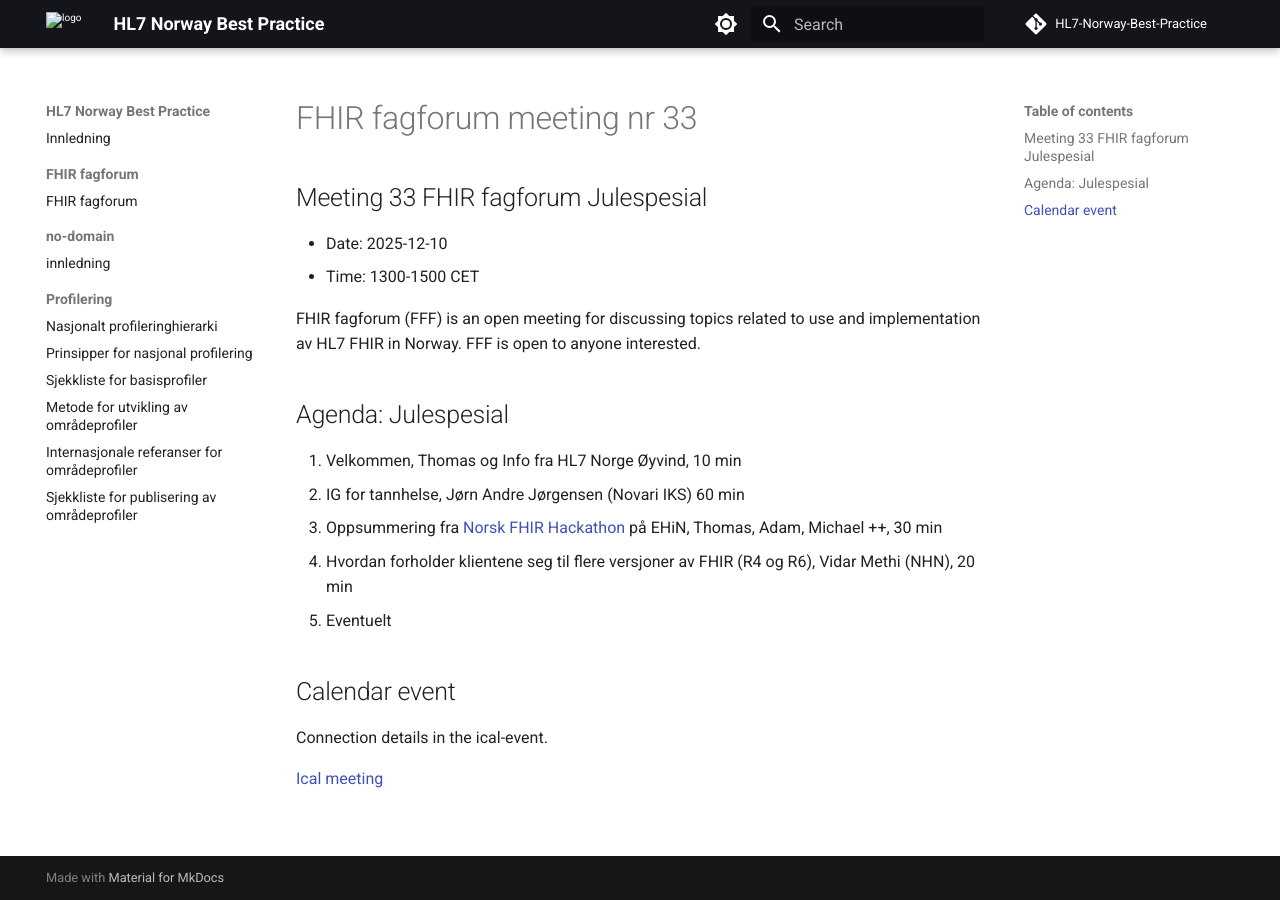
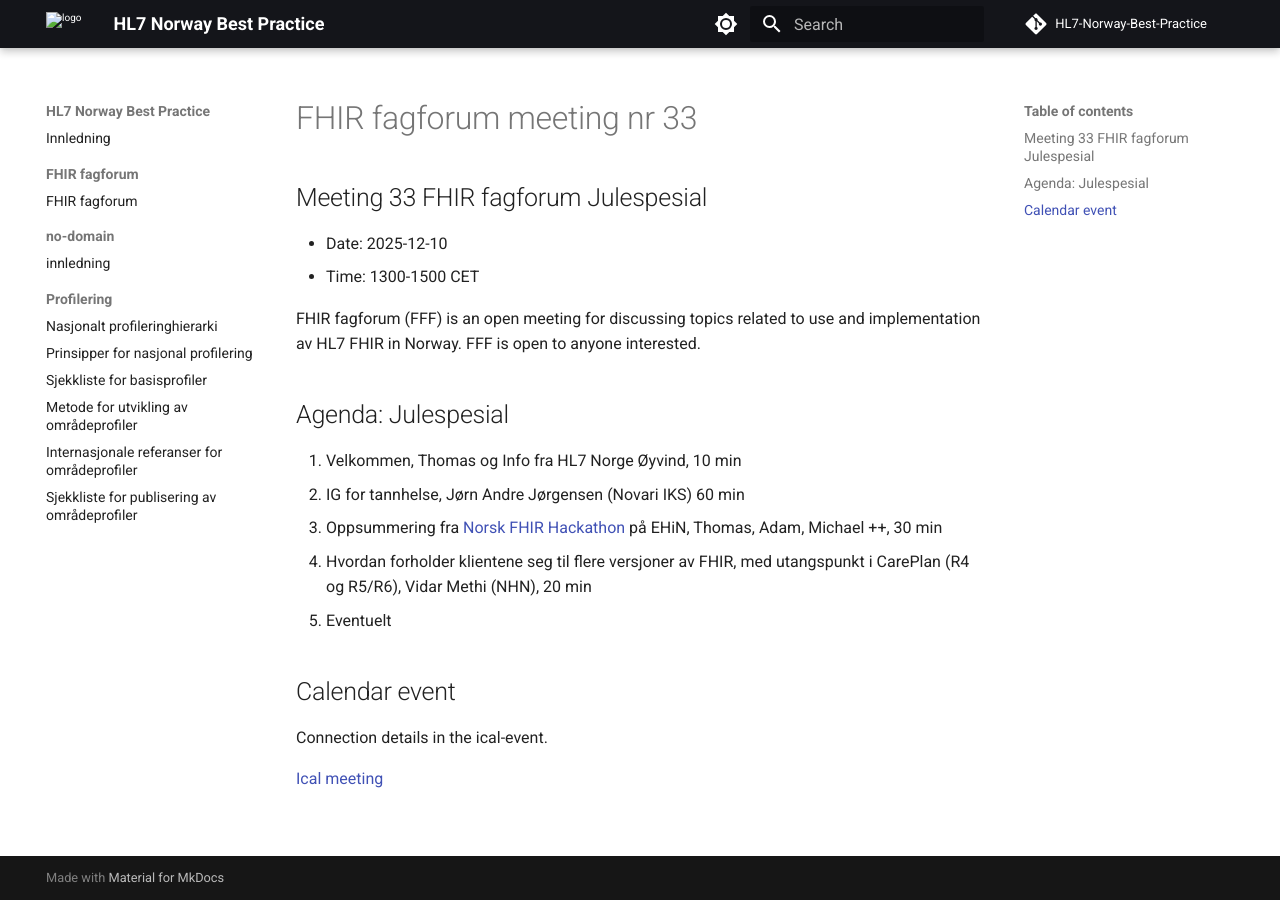
Before and after one commit to HL7Norway/best-practice, an MkDocs documentation site: the page built from docs/FHIR-faglig-forum/_agenda/2025-12-10-agenda.md, in a window 1280 px wide. Built offline with MkDocs 1.6.1 and Material for MkDocs 9.7.7, drawn with Linux system fonts in a browser that asks for light colours; comment, search, counter and statistics services are not loaded.

Commit message:
agenda fff33

```diff
--- a/docs/FHIR-faglig-forum/_agenda/2025-12-10-agenda.md
+++ b/docs/FHIR-faglig-forum/_agenda/2025-12-10-agenda.md
@@ -18,7 +18,7 @@
 1. Velkommen, Thomas og Info fra HL7 Norge Øyvind, 10 min
 2. IG for tannhelse, Jørn Andre Jørgensen (Novari IKS) 60 min
 3. Oppsummering fra [Norsk FHIR Hackathon](https://hl7norway.github.io/FHIR-hackathon-2025/currentbuild/index.html) på EHiN, Thomas, Adam, Michael ++, 30 min
-4. Hvordan forholder klientene seg til flere versjoner av FHIR (R4 og R6), Vidar Methi (NHN), 20 min
+4. Hvordan forholder klientene seg til flere versjoner av FHIR, med utangspunkt i CarePlan (R4 og R5/R6), Vidar Methi (NHN), 20 min
 5. Eventuelt
 
 ## Calendar event
```
